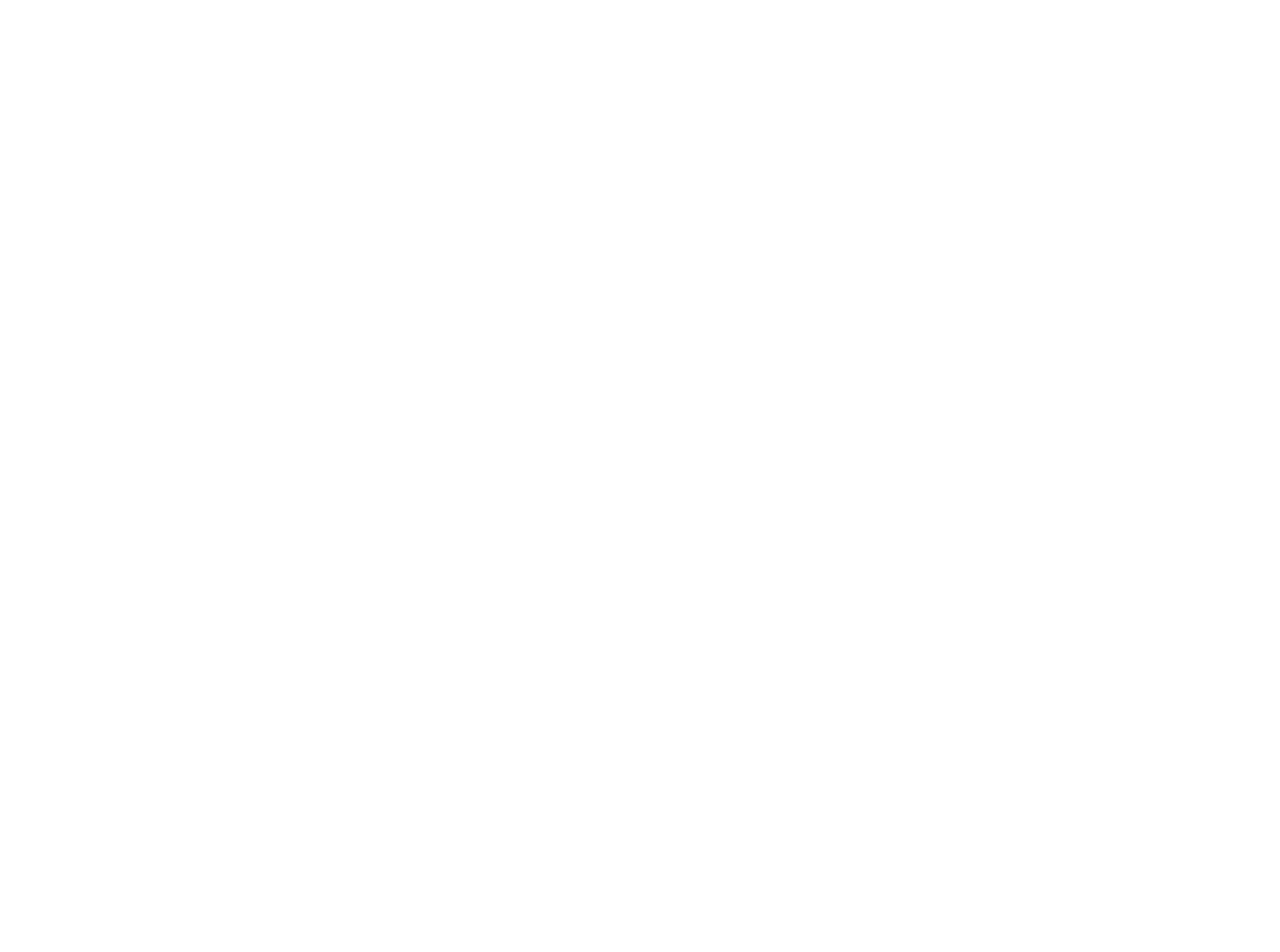
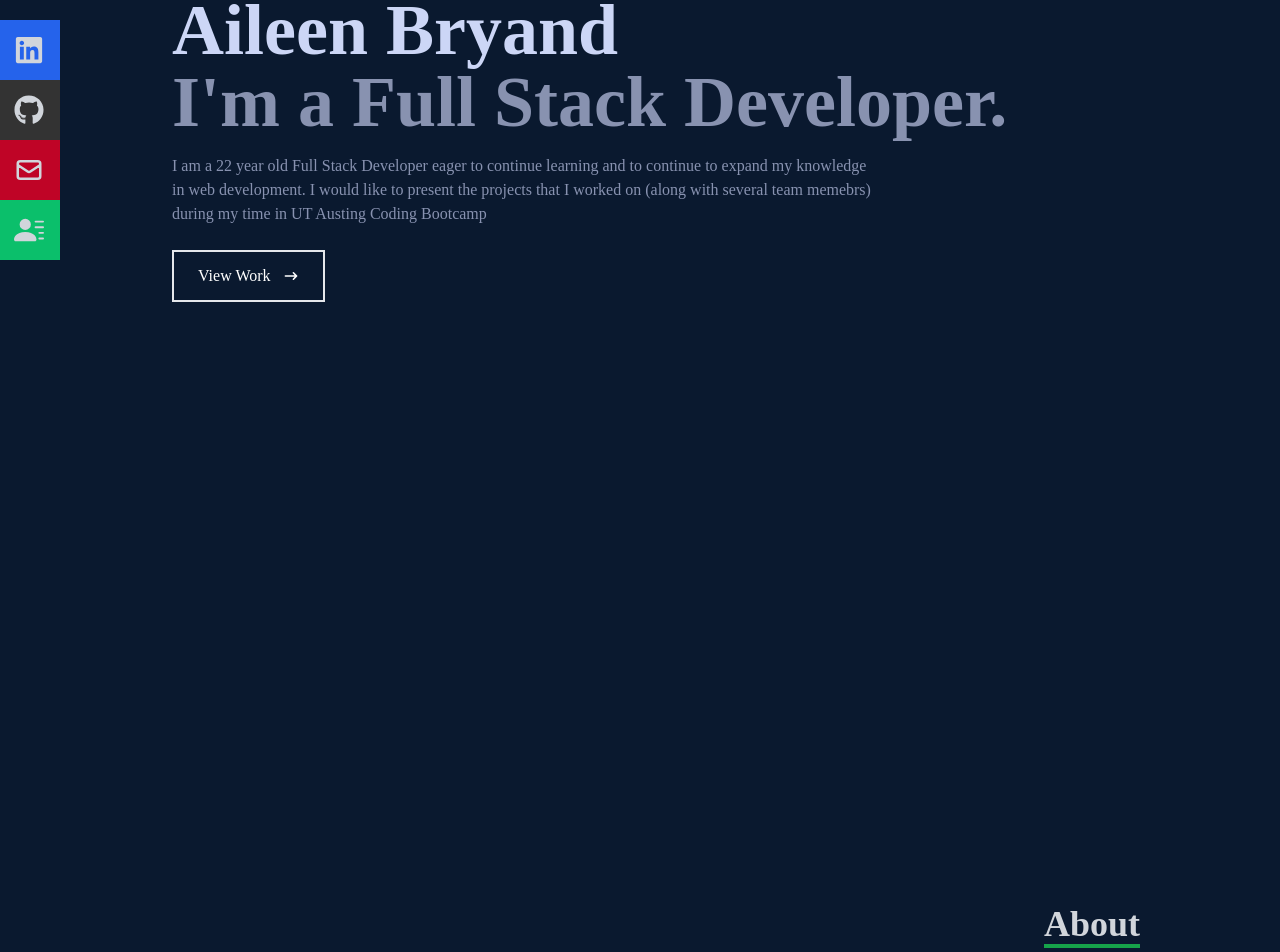
Before and after one commit to aileenbryand/my-portfolio, a React (Create React App) app in the folder my-portfolio/: page / in a window 1280 px wide. Shown: the part 260-1212 px from the top of the page. Before the commit the page ends 800 px from the top, so only its background shows below. Built offline with nearby package versions, Linux system fonts and the light colour scheme.

Commit message:
edits on home.jsx and added about,jsx

```diff
--- a/my-portfolio/src/App.js
+++ b/my-portfolio/src/App.js
@@ -1,3 +1,5 @@
+import About from "./components/About";
+import Home from "./components/Home";
 import Navbar from "./components/Navbar";
 
 
@@ -5,6 +7,8 @@
   return (
     <div>
       <Navbar/>
+      <Home/>
+      <About/>
     </div>
   );
 }
--- /dev/null
+++ b/my-portfolio/src/components/About.jsx
@@ -0,0 +1,18 @@
+import React from 'react'
+
+const About = () => {
+  return (
+    <div name='about' className= 'w-full h-screen bg-[#0a192f] text-gray-300'>
+        <div className='flex flex-col justify-center items-center w-full h-full'>
+            <div className='max-w-[1000px] w-full  grid-cols-2 gap-8'>
+                <div className='sm:text-right pb-8 pl-4'>
+                    <p className='text-4xl font-bold inline border-b-4 border-green-600'>About</p>
+                </div>
+
+            </div>
+        </div>
+    </div>
+  )
+}
+
+export default About
--- /dev/null
+++ b/my-portfolio/src/components/Home.jsx
@@ -0,0 +1,32 @@
+import React from 'react';
+import { HiArrowNarrowRight } from 'react-icons/hi';
+
+const Home = () => {
+  return (
+    <div name='home' className='w-full h-screen bg-[#0a192f]'>
+      {/* Container */}
+      <div className='max-w-[1000px] mx-auto px-8 flex flex-col justify-center h-full'>
+        <p className='text-green-600'>Hi, my name is</p>
+        <h1 className='text-4xl sm:text-7xl font-bold text-[#ccd6f6]'>
+          Aileen Bryand
+        </h1>
+        <h2 className='text-4xl sm:text-7xl font-bold text-[#8892b0]'>
+          I'm a Full Stack Developer.
+        </h2>
+        <p className='text-[#8892b0] py-4 max-w-[700px]'>
+        I am a 22 year old Full Stack Developer eager to continue learning and to continue to expand my knowledge in web development. I would like to present the projects that I worked on (along with several team memebrs) during my time in UT Austing Coding Bootcamp
+        </p>
+        <div>
+          <button className='text-white group border-2 px-6 py-3 my-2 flex items-center hover:bg-green-600 hover:border-green-600'>
+            View Work
+            <span className='group-hover:rotate-90 duration-300'>
+              <HiArrowNarrowRight className='ml-3 ' />
+            </span>
+          </button>
+        </div>
+      </div>
+    </div>
+  );
+};
+
+export default Home;
--- a/my-portfolio/src/components/Navbar.jsx
+++ b/my-portfolio/src/components/Navbar.jsx
@@ -1,7 +1,9 @@
 import React, {useState} from "react"
 //import logo
 //import Logo from '..assets/logo.png'
-import {FaBars, FaTimes} from 'react-icons/fa'
+import {FaBars, FaTimes, FaGithub, FaLinkedin} from 'react-icons/fa'
+import {HiOutlineMail} from 'react-icons/hi';
+import {BsFillPersonLinesFill} from 'react-icons/bs';
 const Navbar = () => {
     const [nav, setNav] = useState(false)
     const handleClick = () => setNav(!nav)
@@ -45,7 +47,35 @@
 
 
             {/*Social Icons*/}
-            <div className="hidden"></div>
+            <div className="hidden lg:flex flex fixed flex-col top-[35%] left-0" >
+        <ul>
+            <li className='w-[160px] h-[60px] flex justify-between items-center ml-[-100px] hover:ml-[-10px] duration-300  bg-blue-600'>
+                <a className= 'flex justify-between items-center w-full text-gray-300'
+                href = "/">
+                    Linkedin <FaLinkedin size= {30}/>
+                </a>
+            </li>
+
+            <li className='w-[160px] h-[60px] flex justify-between items-center ml-[-100px] hover:ml-[-10px] duration-300 bg-[#333333]'>
+                <a className= 'flex justify-between items-center w-full text-gray-300'
+                href = "/">
+                    GitHub <FaGithub size= {30}/>
+                </a>
+            </li>
+            <li className='w-[160px] h-[60px] flex justify-between items-center ml-[-100px] hover:ml-[-10px] duration-300 bg-[#BF0426]'>
+                <a className= 'flex justify-between items-center w-full text-gray-300'
+                href = "/">
+                    Email <HiOutlineMail size= {30}/>
+                </a>
+            </li>
+            <li className='w-[160px] h-[60px] flex justify-between items-center ml-[-100px] hover:ml-[-10px] duration-300 bg-[#0BBF6B]'>
+                <a className= 'flex justify-between items-center w-full text-gray-300'
+                href = "/">
+                    Resume <BsFillPersonLinesFill size= {30}/>
+                </a>
+            </li>
+        </ul>
+            </div>
         </div>
     )
 
```
